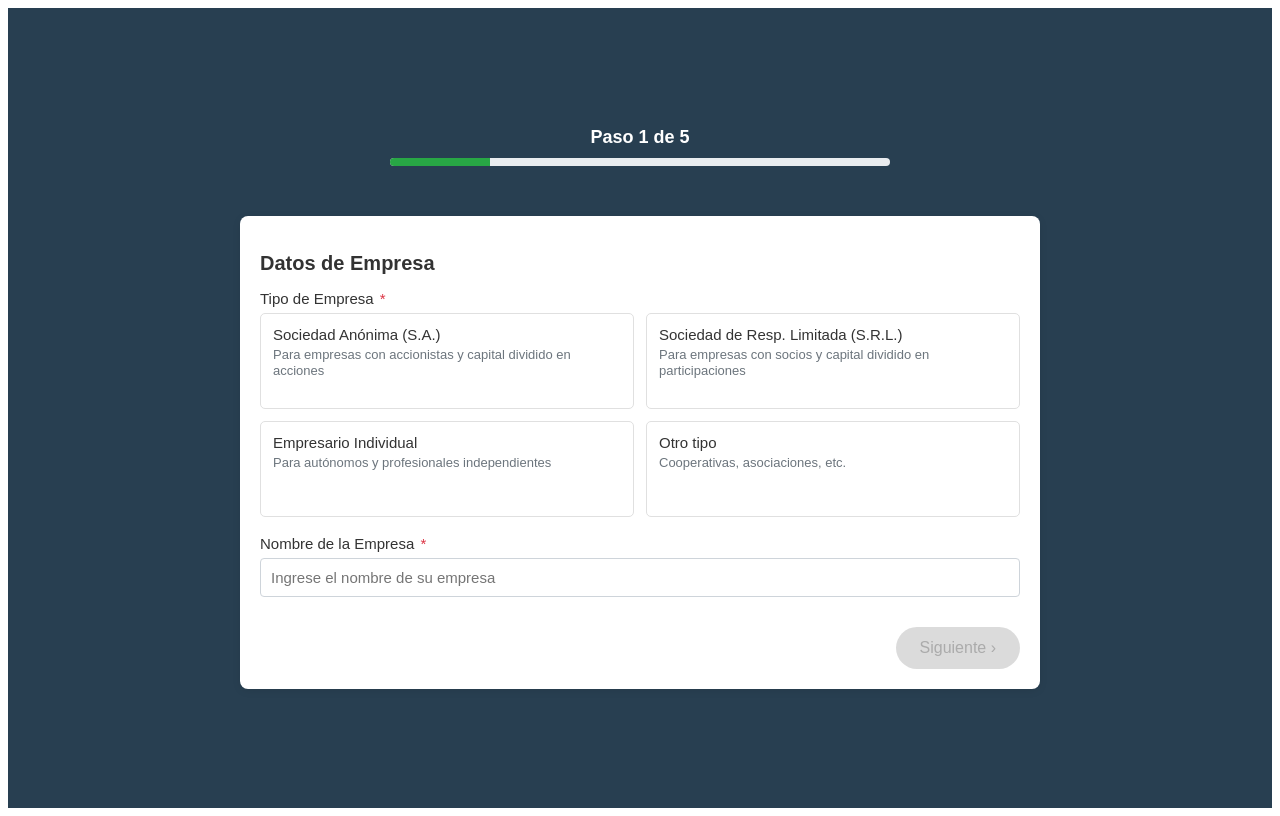
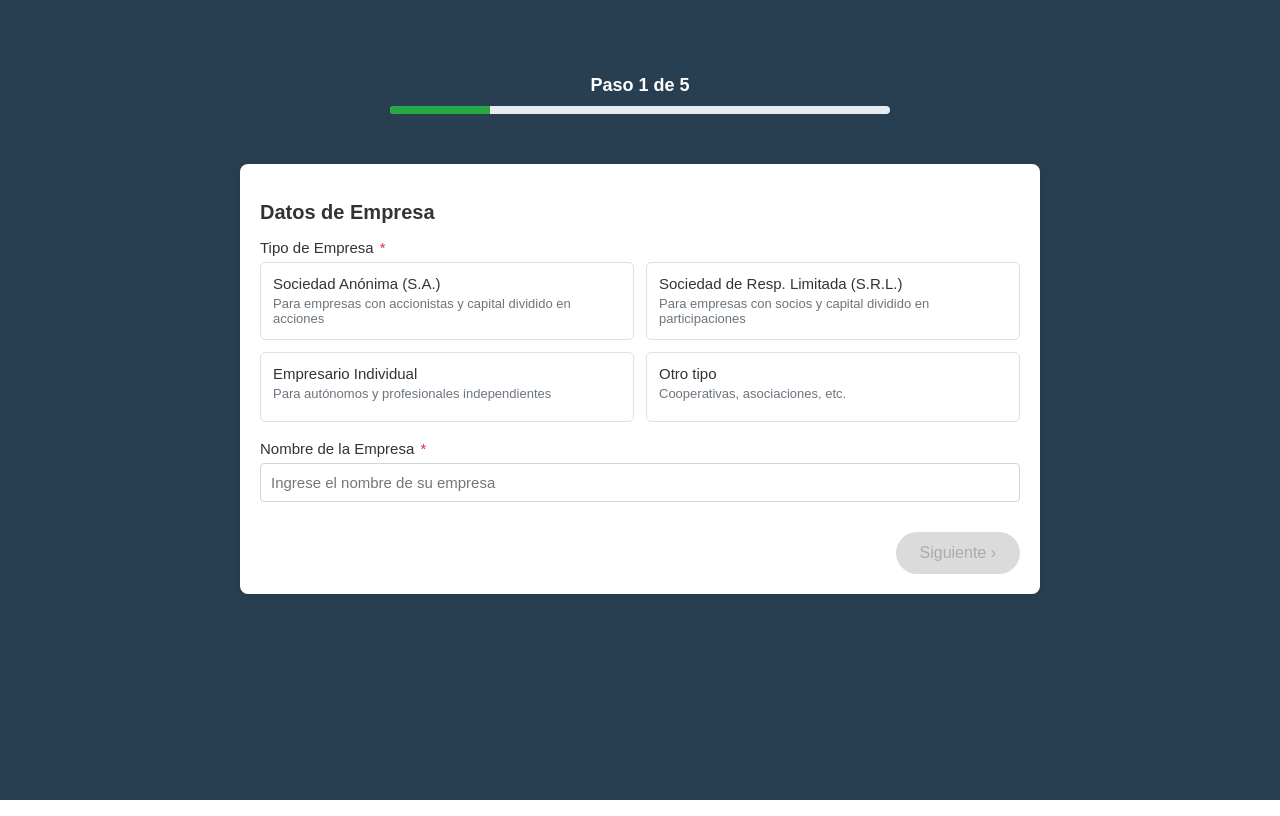
Before and after one commit to angeleduiglesias/TeyAngular, an Angular app: page /pre-form/step-one in a window 1280 px wide. Built offline with nearby package versions, Linux system fonts and the light colour scheme.

Commit message:
Correccion de estilos globales, para que ocupen toda la pantalla y no deje bordes blancos

```diff
--- a/src/app/components/header/header.component.css
+++ b/src/app/components/header/header.component.css
@@ -4,13 +4,13 @@
   align-items: center;
   padding: 15px 0;
   background-color: #f7f7f7;
-  height: 50px;
+  height: 100px;
   position: sticky;
   top: 0;
 }
 
 .container{
-  width: 90%;
+  width: 80%;
   display: flex;
   justify-content: space-between;
   align-items: center;
--- a/src/app/components/login/login.component.css
+++ b/src/app/components/login/login.component.css
@@ -3,7 +3,7 @@
   display: flex;
   justify-content: center;
   align-items: center;
-  min-height: calc(100vh - 80px); /* Ajusta según la altura de tu header */
+  min-height: 100vh; /* Ajusta según la altura de tu header */
   background-color: #f8f9fa;
   padding: 20px;
 }
--- a/src/app/components/pre-form/header-form/nav-form.component.css
+++ b/src/app/components/pre-form/header-form/nav-form.component.css
@@ -3,6 +3,7 @@
   max-width: 1200px;  /* Aumentado de 800px a 1200px */
   margin: 0 auto 20px;
   padding: 15px 20px;
+  margin-top: 40px;
   box-sizing: border-box;
 }
 
--- a/src/app/components/pre-form/pre-form.component.css
+++ b/src/app/components/pre-form/pre-form.component.css
@@ -1,11 +1,16 @@
+:host {
+  display: block; /* Asegura que el componente se comporte como un bloque */ /* Ocupa toda la altura disponible */
+  width: 100%;    /* Ocupa toda la anchura disponible */
+}
+
 .app-background {
   display: flex;
   flex-direction: column;
   align-items: center;
-  justify-content: center;
-  min-height: 100vh;
+  justify-content: flex-start; /* Alinea contenido arriba */
+  min-height: 100vh; /* Usa min-height: 100% si :host tiene height: 100% */
   width: 100%;
   background-color: #283F51;
   padding: 20px 0;
-  box-sizing: border-box;
+  box-sizing: border-box; /* Mantenlo por si acaso */
 }
--- a/src/pages/admin/dashboard/admin-dashboard-component.css
+++ b/src/pages/admin/dashboard/admin-dashboard-component.css
@@ -46,7 +46,7 @@
 
 .stats-row {
   display: flex;
-  gap: 30px;
+  gap: 20px;
   margin-bottom: 20px;
 }
 
@@ -56,7 +56,7 @@
 
 .content-row {
   display: flex;
-  gap: 30px;
+  gap: 25px;
   height: 100%;
 }
 
@@ -67,25 +67,30 @@
   width: 40%;
 }
 
+app-stats-card {
+  flex: 1;
+  margin-bottom: 20px;
+}
+
 app-tramites-recientes {
   flex: 1;
   width: 50%;
   margin-bottom: 10px;
   margin-top: 50px;
-  margin-right: -25px;
+  margin-right: 0px;
 }
 
 app-pagos-recientes {
   flex: 1;
-  margin-bottom: 10px;
-  margin-left: 20px;
+  margin-bottom: 7px;
+  margin-left: 0px;
   margin-top: -115px;
 }
 
 app-actividad-reciente {
   flex: 1;
   margin-bottom: 20px;
-  margin-left: 20px;
+  margin-left: 0px;
   margin-top: 0px;
 }
 
--- a/src/pages/admin/dashboard/pagos-recientes/pagos-recientes.component.css
+++ b/src/pages/admin/dashboard/pagos-recientes/pagos-recientes.component.css
@@ -4,6 +4,7 @@
   box-shadow: 0 4px 12px rgba(0, 0, 0, 0.08);
   padding: 20px;
   border-top: 4px solid #1E3A8A;
+
 }
 
 .card-title {
--- a/src/pages/admin/dashboard/stat-card/stat-card.component.css
+++ b/src/pages/admin/dashboard/stat-card/stat-card.component.css
@@ -2,9 +2,9 @@
   background-color: #ffffff;
   border-radius: 10px;
   box-shadow: 0 4px 12px rgba(0, 0, 0, 0.08);
-  padding: 20px;
+  padding: 19px;
+  align-items: center;
   display: flex;
-  align-items: center;
   transition: transform 0.3s ease, box-shadow 0.3s ease;
   height: 100%;
 }
--- a/src/styles.css
+++ b/src/styles.css
@@ -1 +1,19 @@
-/* You can add global styles to this file, and also import other style files */
+html, body {
+    margin: 0;
+    padding: 0;
+    height: 100%;
+    width: 100%;
+    box-sizing: border-box; /* Incluye padding y borde en el tamaño total */
+    background-color: #ffff; /* Aplica el color de fondo aquí también como respaldo */
+  }
+
+  *, *::before, *::after {
+    box-sizing: inherit; /* Hereda box-sizing */
+  }
+
+  /* Asegúrate que app-root (o tu selector raíz) ocupe todo el espacio */
+  app-root {
+    display: block;
+    height: 100%;
+    width: 100%;
+  }
```
